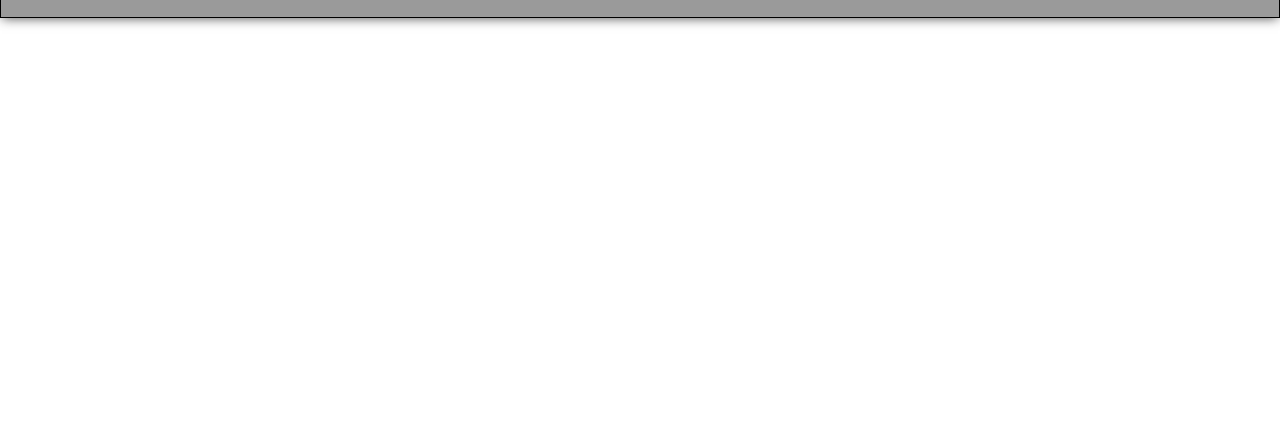
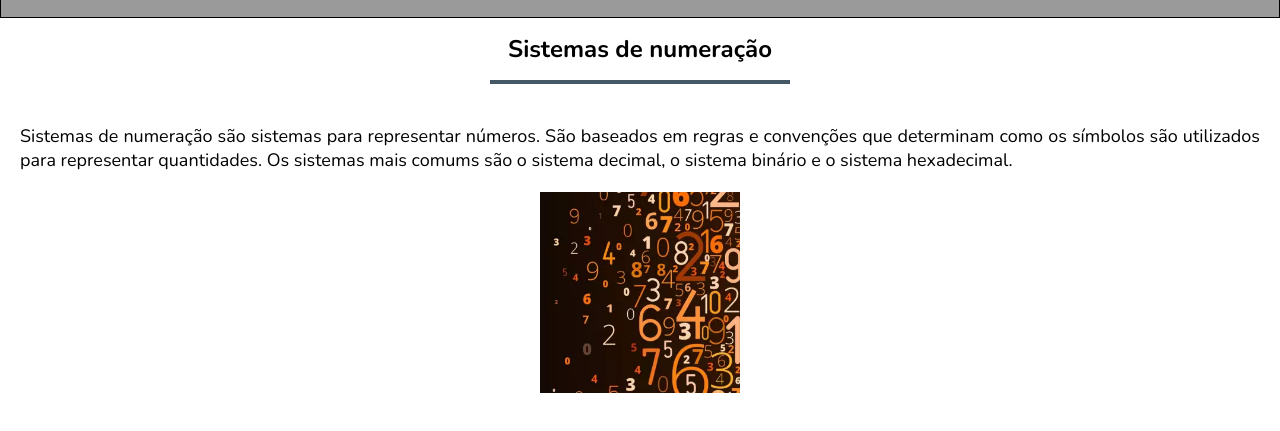
Before and after one commit to MilenaBertolini/conversorNumerico, a plain HTML site: page index.html in a window 1280 px wide. Shown: the part 65-496 px from the top of the page. Drawn offline with nearby package versions, Linux system fonts and the light colour scheme.

Commit message:
explicando sobre sistemas numericos

```diff
--- a/index.html
+++ b/index.html
@@ -14,5 +14,24 @@
                 <h1>Conversor Numérico</h1>
             </nav>
         </header>
+
+        <main>
+            <section class="sistemasNumeracao">
+                <h1>Sistemas de numeração</h1>
+                <div class="linha"></div>
+                <div>
+                    <p>Sistemas de numeração são sistemas para representar números. São baseados em regras e convenções que determinam como os símbolos são utilizados para representar quantidades. Os sistemas mais comums são o sistema decimal, o sistema binário e o sistema hexadecimal.</p>
+                    <img src="imagens/sistNumerico.png" alt="imagem de números">
+                </div>
+            </section>
+        </main>
+
+        <script>
+
+        </script>
+
+        <footer>
+
+        </footer>
     </body>
 </html>
--- a/style.css
+++ b/style.css
@@ -20,6 +20,43 @@ nav h1{
     font-size: 26px;
 }
 
+section{
+    display: flex;
+    flex-direction: column;
+}
+
+section h1{
+    text-align: center;
+    padding: 15px;
+}
+
+section p{
+    text-align: justify;
+    padding: 20px;
+    font-size: 18px;
+}
+
+section:nth-child(odd){
+    background-color: #fff;
+}
+
+section:nth-child(even){
+    background-color: #a6aaa5;
+}
+
+.linha{
+    width: 300px;
+    margin: auto;
+    border-bottom: 4px solid #455866;
+    margin-bottom: 20px;
+}
+
+.sistemasNumeracao > div img{
+    width: 200px;
+    display: block;
+    margin: auto;
+}
+
         /*Versão DESKTOP*/
 
 @media screen and (min-width: 1000px){
```
Also changed, not shown: imagens/sistNumerico.png (added).
